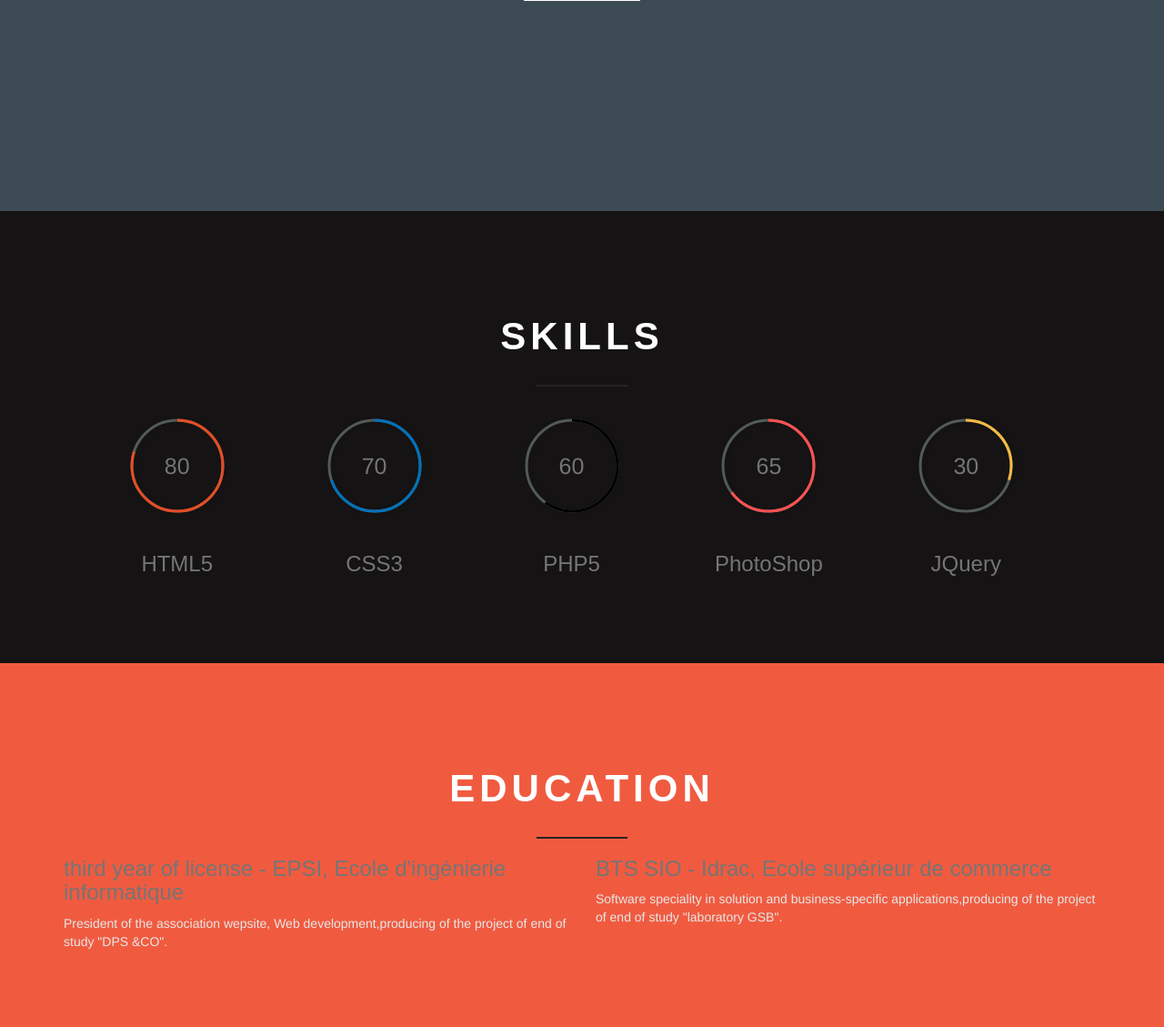
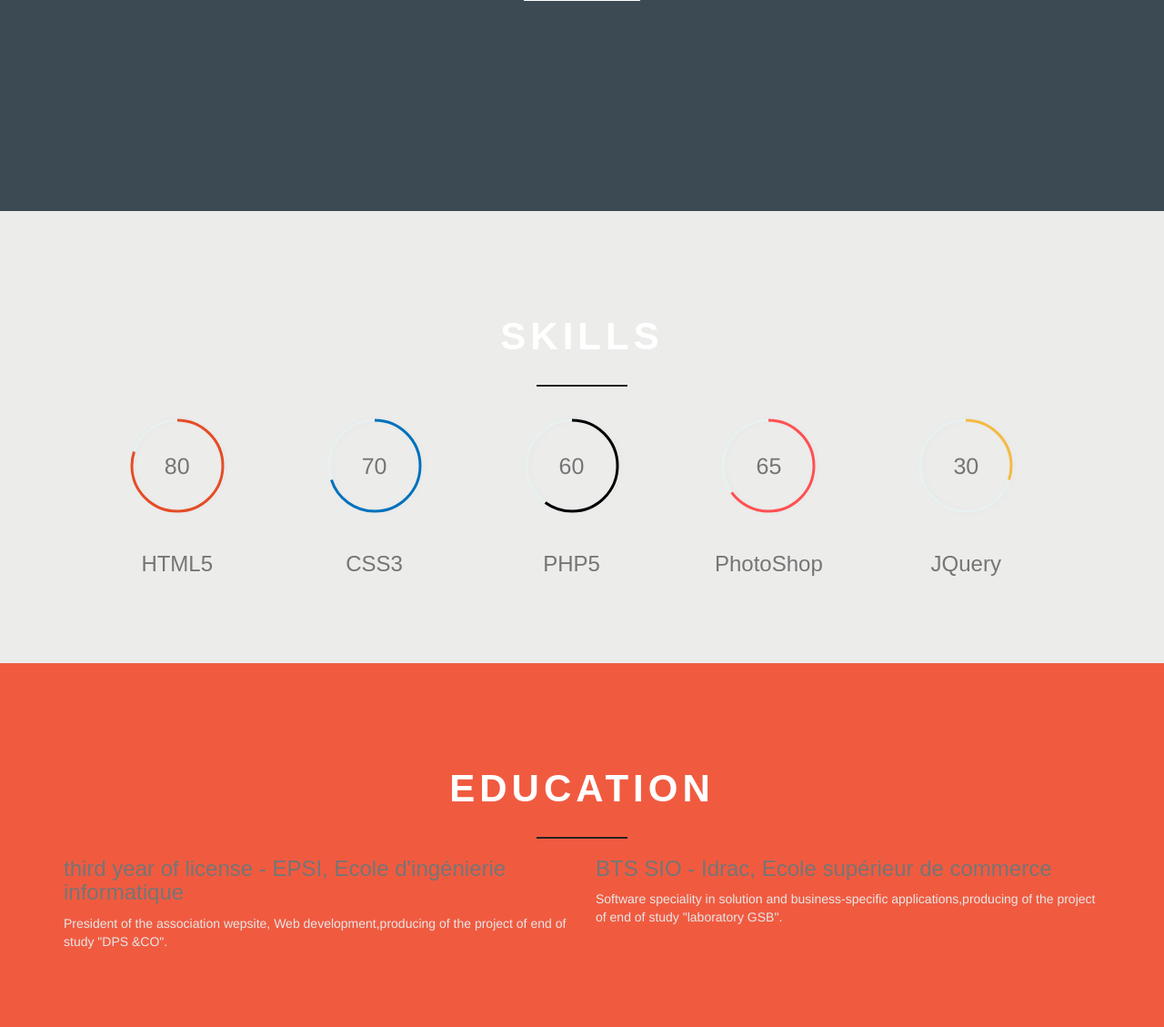
Before and after one commit to clamarque/clamarque.github.io, a PHP site: page / in a window 1280 px wide. Shown: the part 568-1697 px from the top of the page at 91% size. Run offline with PHP 8.4, Linux system fonts and the light colour scheme; some libraries are stand-ins or nearby versions.

Commit message:
Update CSS

```diff
--- a/style.css
+++ b/style.css
@@ -474,7 +474,7 @@ body > div > div > div.navbar-collapse.collapse.in {
 #page-welcome header p{font-size:2em;display:inline-block;margin-bottom:5px;padding:0 8px;letter-spacing:.1em;line-height:3em;text-transform:uppercase}
 #page-profile{padding:75px 0;background:#fff}
 #page-profile .profile{border:5px solid #333;width:225px;height:225px;margin:0 20px 20px 0}
-#page-skills{padding:75px 0;background:#151313;text-align:center}
+#page-skills{padding:75px 0;background:#ececeb;text-align:center}
 #page-education{padding:75px 0;background:#f05b40;}
 #page-experience{padding:75px 0;background:#504d50;}
 #page-team {padding: 75px 0; background: #43509f;}
```
